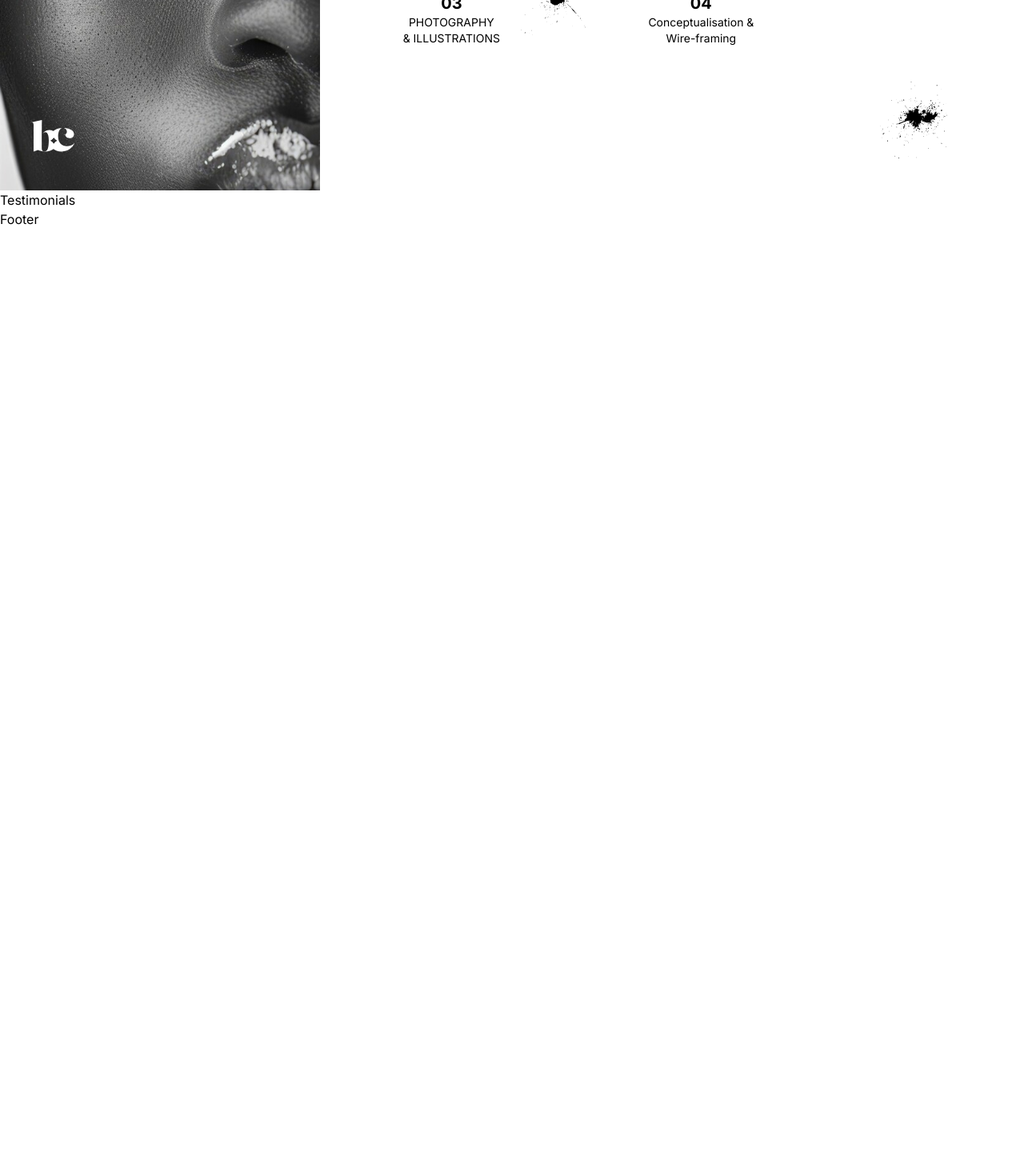
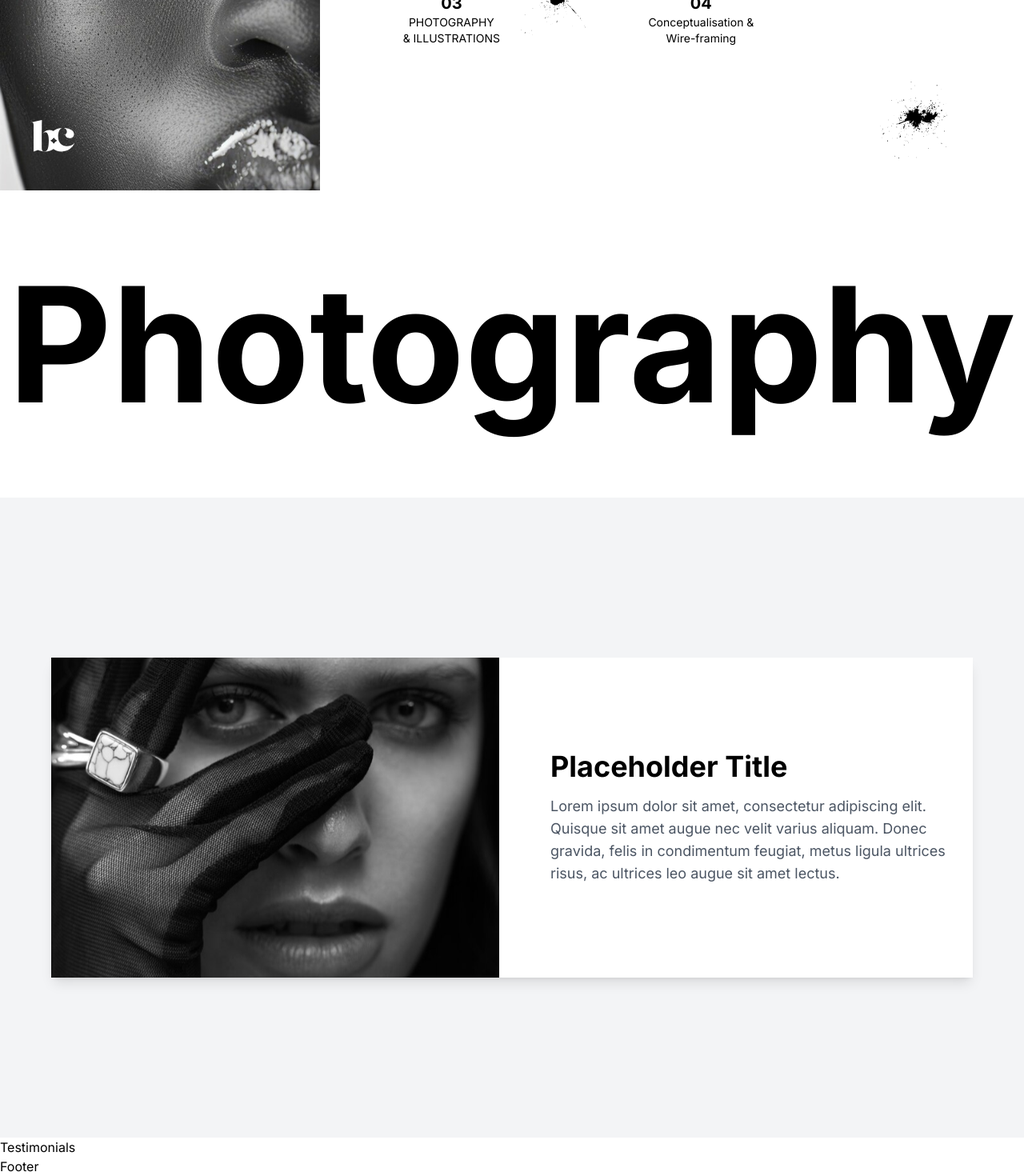
Before and after one commit to GiftMothusi/graphic_designer_web_portfolio, a Next.js app: page / in a window 1280 px wide. Shown: the part 562-2032 px from the top of the page at 80% size. Before the commit the page ends 848 px from the top, so only its background shows below. Built offline with nearby package versions, Linux system fonts and the light colour scheme.

Commit message:
added photography banner and page

```diff
--- a/public/assets/images/index.js
+++ b/public/assets/images/index.js
@@ -3,6 +3,7 @@ import splatter1 from './splatter1.svg'
 import splatter2 from './splatter2.svg'
 import splatter3 from './splatter3.svg'
 import splatter4 from './splatter4.svg'
+import card3 from './card3.svg'
 
 
 export {
@@ -10,5 +11,6 @@ export {
     splatter1,
     splatter2,
     splatter3,
-    splatter4
+    splatter4,
+    card3
 }
--- a/src/app/page.tsx
+++ b/src/app/page.tsx
@@ -3,6 +3,8 @@ import Hero from "@/components/Hero";
 import Testimonials from "@/components/Testimonials";
 import { FloatingNav } from "@/components/ui/FloatingNavbar";
 import { navItems } from "@/data";
+import Photography from "@/components/Photography";
+import PhotographyPage from "@/components/PhotographyPage";
 import Image from "next/image";
 
 export default function Home() {
@@ -10,6 +12,8 @@ export default function Home() {
     <main className="w-full h-full">
         <FloatingNav navItems={navItems}/>
         <Hero/>
+        <Photography/>
+        <PhotographyPage/>
         <Testimonials/>
         <Footer/>
     </main>
--- /dev/null
+++ b/src/components/Photography.tsx
@@ -0,0 +1,11 @@
+import React from 'react'
+
+const Photography = () => {
+  return (
+    <div className="min-h-96 flex items-center justify-center">
+        <h1 className='text-[200px] font-bold text-center'>Photography</h1>
+    </div>
+  )
+}
+
+export default Photography
--- /dev/null
+++ b/src/components/PhotographyPage.tsx
@@ -0,0 +1,37 @@
+import React from 'react'
+import Image from 'next/image'
+import { card3 } from '../../public/assets/images'
+
+const PhotographyPage = () => {
+  return (
+    <div className="flex items-center justify-center min-h-screen bg-gray-100 p-6">
+      <div className="max-w-6xl w-full grid md:grid-cols-2 gap-8 bg-white shadow-lg rounded-lg overflow-hidden">
+
+        {/* Image Section */}
+        <div className="relative w-full h-[400px]">
+          <Image
+            src={card3}
+            alt="Photography showcase"
+            fill
+            priority
+            className="object-cover"
+            sizes="(max-width: 768px) 100vw, 50vw"
+          />
+        </div>
+
+        {/* Content Section */}
+        <div className="flex flex-col justify-center p-8">
+          <h2 className="text-3xl md:text-4xl font-bold mb-4">Placeholder Title</h2>
+          <p className="text-gray-600 text-base md:text-lg">
+            Lorem ipsum dolor sit amet, consectetur adipiscing elit. Quisque sit amet augue nec velit varius
+            aliquam. Donec gravida, felis in condimentum feugiat, metus ligula ultrices risus, ac ultrices leo
+            augue sit amet lectus.
+          </p>
+        </div>
+
+      </div>
+    </div>
+)
+}
+
+export default PhotographyPage
```
